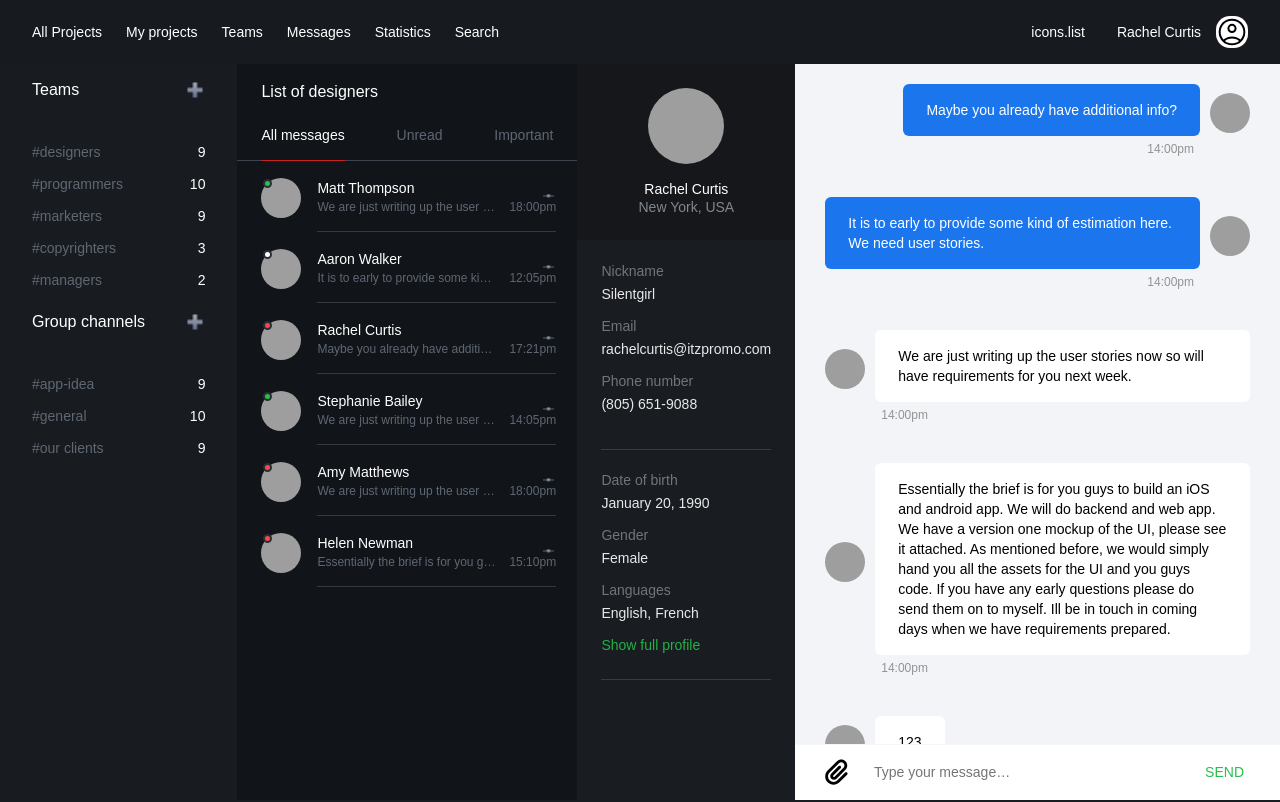
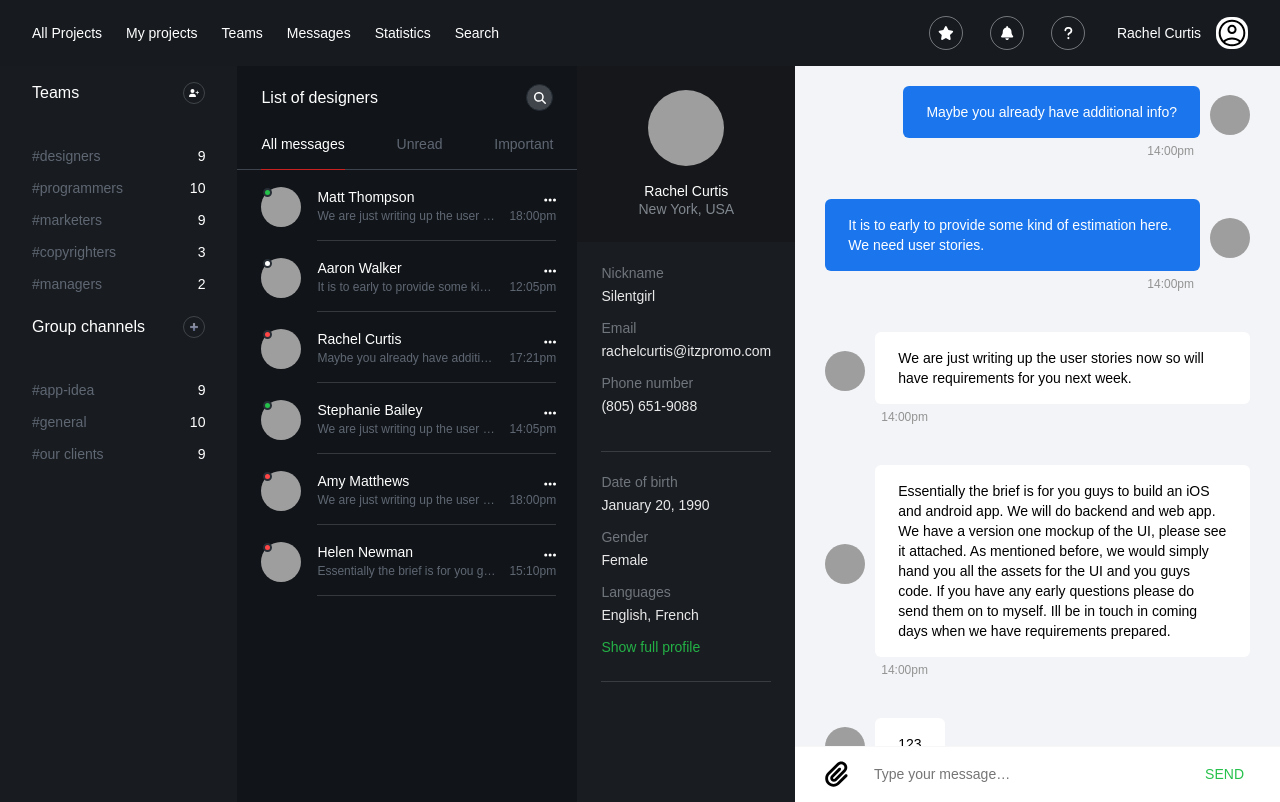
Before and after one commit to taras-hevko-vitech/chat-deem, a React (Create React App) app in the folder client/: page / in a window 1280 px wide. Built offline with nearby package versions, Linux system fonts and the light colour scheme; grey boxes are pictures that could not be loaded.

Commit message:
CA-9: add fontAwesome/render all icons

```diff
--- a/client/src/assets/_breakpoints.scss
+++ b/client/src/assets/_breakpoints.scss
@@ -1,8 +1,8 @@
 $breakpoints: (
         "xs": 480px,
         "sm": 720px,
-        "md": 920px,
-        "lg": 1200px,
+        "md": 960px,
+        "lg": 1400px,
         "xl": 1900px,
 );
 
--- a/client/src/components/AppHeaderComponent/Notifications/Notification.jsx
+++ b/client/src/components/AppHeaderComponent/Notifications/Notification.jsx
@@ -1,10 +1,21 @@
 import React from 'react';
 import "./Notification.scss"
+import {FontAwesomeIcon} from "@fortawesome/react-fontawesome"
+import {faStar, faBell, faQuestion} from "@fortawesome/free-solid-svg-icons"
+
 
 function Notification({ props }) {
     return (
-        <div>
-            icons.list
+        <div className="notification-list">
+            <div className="icon-wrap">
+                <FontAwesomeIcon icon={faStar} />
+            </div>
+            <div className="icon-wrap">
+                <FontAwesomeIcon icon={faBell} />
+            </div>
+            <div className="icon-wrap">
+                <FontAwesomeIcon icon={faQuestion} />
+            </div>
         </div>
     );
 }
--- a/client/src/components/AppHeaderComponent/Notifications/Notification.scss
+++ b/client/src/components/AppHeaderComponent/Notifications/Notification.scss
@@ -0,0 +1,15 @@
+.notification-list {
+  display: flex;
+  align-items: center;
+  gap: 27px;
+  .icon-wrap {
+    display: flex;
+    align-items: center;
+    justify-content: center;
+    width: 32px;
+    height: 32px;
+    border: solid 1px rgba(255, 255, 255, 0.4);
+    border-radius: 24px;
+    cursor: pointer;
+  }
+}
--- a/client/src/components/MessageList/MessageList.jsx
+++ b/client/src/components/MessageList/MessageList.jsx
@@ -1,6 +1,8 @@
 import React from 'react';
 import "./MessageList.scss"
 import MessagePreviewItem from "./MessagePreviewItem/MessagePreviewItem";
+import {FontAwesomeIcon} from "@fortawesome/react-fontawesome"
+import {faSearch} from "@fortawesome/free-solid-svg-icons"
 
 function MessageList({ props }) {
     const chatsData = [
@@ -51,8 +53,13 @@ function MessageList({ props }) {
     return (
         <div className="message-list">
             <div className="list-header">
-                <div className="list-title">
-                    List of designers
+                <div className="title-wrap">
+                    <div className="list-title">
+                        List of designers
+                    </div>
+                    <div className="search-icon">
+                        <FontAwesomeIcon icon={faSearch} />
+                    </div>
                 </div>
                 <div className="message-tabs">
                     <div className="tab-item tab-item-active">All messages</div>
--- a/client/src/components/MessageList/MessageList.scss
+++ b/client/src/components/MessageList/MessageList.scss
@@ -4,6 +4,11 @@
   .list-header {
     padding: 18px 24px 0 24px;
     box-shadow: inset 0 -1px 0 0 #3e444e;
+    .title-wrap {
+      display: flex;
+      justify-content: space-between;
+      align-items: center;
+      margin-bottom: 23px;
       .list-title {
         font-size: 16px;
         font-weight: normal;
@@ -12,8 +17,22 @@
         line-height: 1.25;
         letter-spacing: normal;
         color: #fff;
-
-      margin-bottom: 23px;
+      }
+      .search-icon {
+        background-color: #40454b;
+        display: flex;
+        align-items: center;
+        justify-content: center;
+        width: 15px;
+        height: 15px;
+        padding: 5px;
+        border: solid 1px #212931;
+        border-radius: 50%;
+        cursor: pointer;
+        svg {
+          font-size: 12px;
+        }
+      }
     }
     .message-tabs {
       display: flex;
--- a/client/src/components/MessageList/MessagePreviewItem/MessagePreviewItem.jsx
+++ b/client/src/components/MessageList/MessagePreviewItem/MessagePreviewItem.jsx
@@ -1,7 +1,8 @@
 import React from 'react';
 import "./MessagePreviewItem.scss"
-import mockIcon from "../../../assets/images/icon-add.png"
 import classNames from "classnames";
+import {FontAwesomeIcon} from "@fortawesome/react-fontawesome"
+import {faEllipsis} from "@fortawesome/free-solid-svg-icons"
 
 function MessagePreviewItem({ previewData }) {
 
@@ -24,7 +25,7 @@ function MessagePreviewItem({ previewData }) {
                 <div className="preview-message">{lastMessageText}</div>
             </div>
             <div className="right">
-                <img src={mockIcon} alt="" className="menu-icon"/>
+                <FontAwesomeIcon icon={faEllipsis} />
                 <div className="message-data">{lastMessageData}</div>
             </div>
         </div>
--- a/client/src/components/MessageList/MessagePreviewItem/MessagePreviewItem.scss
+++ b/client/src/components/MessageList/MessagePreviewItem/MessagePreviewItem.scss
@@ -64,10 +64,6 @@
     flex-direction: column;
     align-items: flex-end;
     padding-left: 12px;
-    .menu-icon {
-      width: 15px;
-      height: 4px;
-    }
     .message-data {
       font-family: Avenir, sans-serif;
       font-size: 12px;
--- a/client/src/components/Teams/Teams.jsx
+++ b/client/src/components/Teams/Teams.jsx
@@ -1,7 +1,9 @@
 import React from 'react';
 import "./Teams.scss"
-import plusIcon from "../../assets/images/icon-add.png"
 import ChannelsList from "./ChannelsList";
+import {FontAwesomeIcon} from "@fortawesome/react-fontawesome"
+import {faUserPlus} from "@fortawesome/free-solid-svg-icons"
+
 
 function Teams({ props }) {
     const teamsList = [
@@ -32,7 +34,9 @@ function Teams({ props }) {
             <div className="container">
                 <div className="teams-header">
                     <div className="title">Teams</div>
-                    <img src={plusIcon} alt="plus" className="plus-icon"/>
+                    <div className="plus-icon">
+                        <FontAwesomeIcon icon={faUserPlus} />
+                    </div>
                 </div>
             </div>
             <div>
--- a/client/src/components/Teams/Teams.scss
+++ b/client/src/components/Teams/Teams.scss
@@ -19,9 +19,18 @@
     }
 
     .plus-icon {
-      height: 20px;
-      width: 20px;
+      display: flex;
+      align-items: center;
+      justify-content: center;
+      border: solid 1px #40454b;
+      border-radius: 50%;
+      padding: 5px;
+      height: 10px;
+      width: 10px;
       cursor: pointer;
+      .fa-user-plus {
+        font-size: 8px ;
+      }
     }
   }
 
```
Lines whose indentation alone changed are shown as unchanged.
